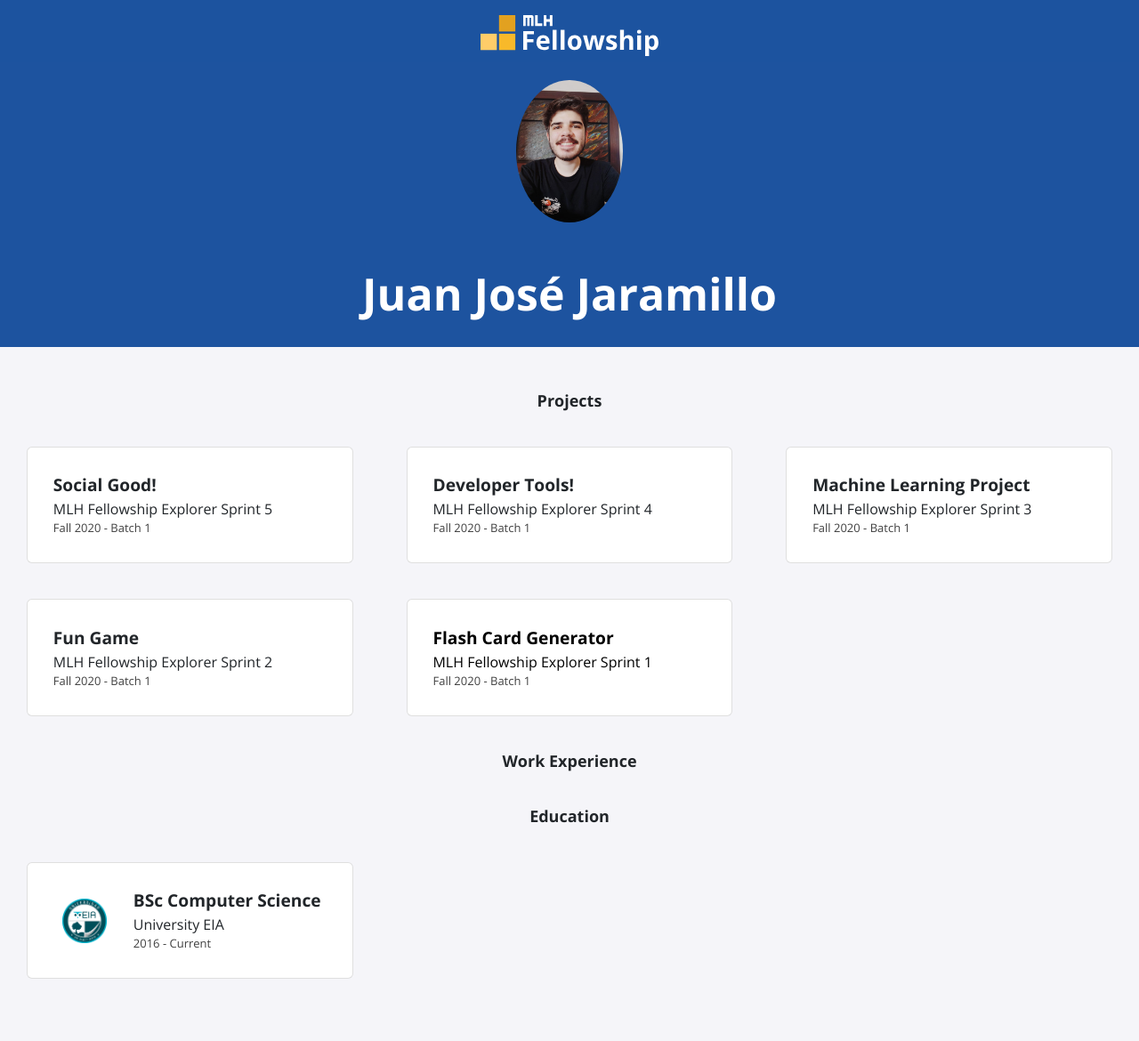
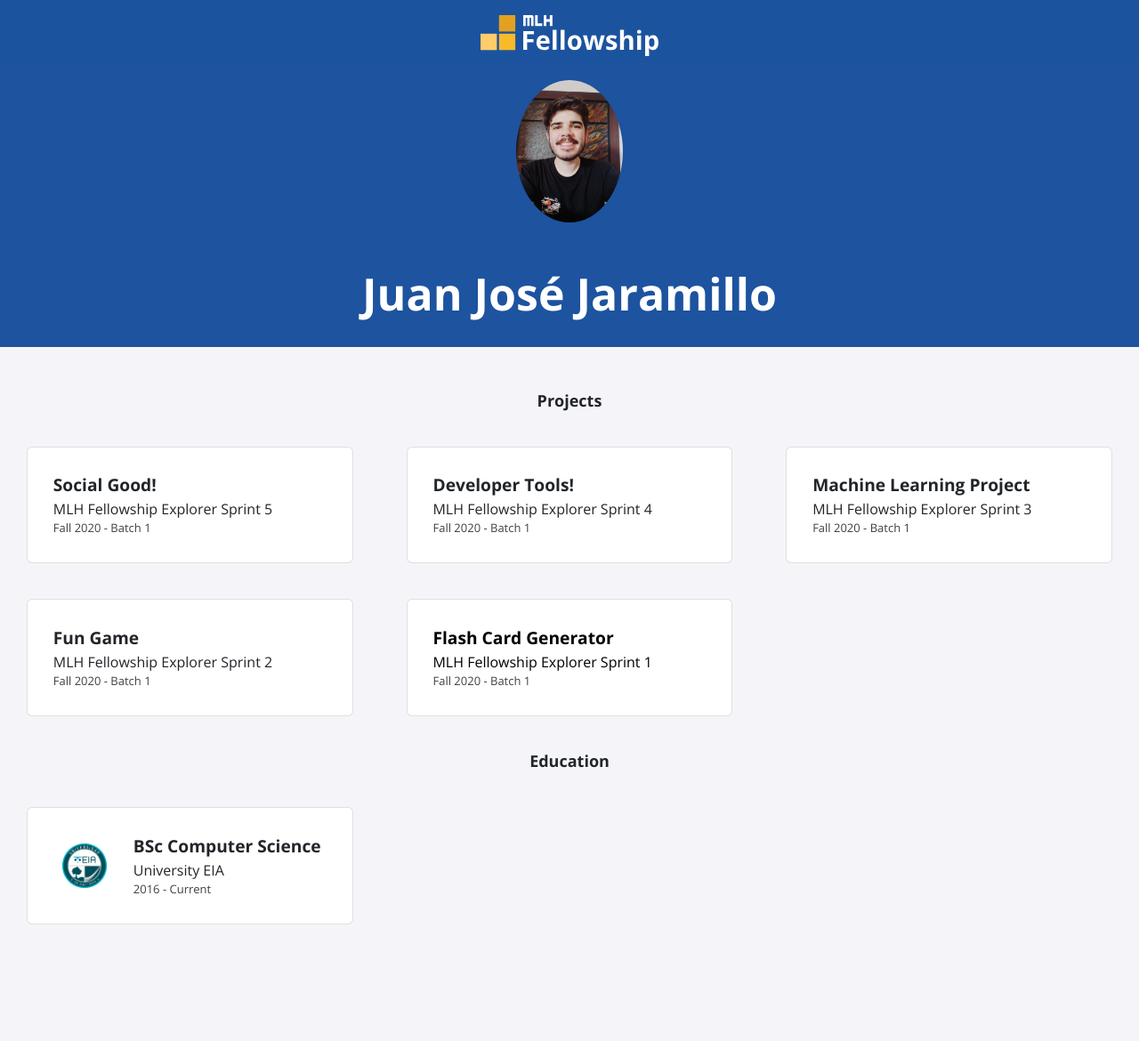
Before and after one commit to JuanJoseJ/JuanJoseJ.github.io, a Jekyll site: the page built from index.html, in a window 1280 px wide. Shown: the whole page at 89% size. Built offline with Jekyll 4.4.1, drawn with Linux system fonts in a browser that asks for light colours; nearby versions of some CDN libraries; after the commit the page ends 1109 px from its top, so only the background shows below that.

Commit message:
Update index.html

```diff
--- a/index.html
+++ b/index.html
@@ -11,8 +11,6 @@
 
     {% include projects.html %}
 
-    {% include experience.html %}
-
     {% include education.html %}
 </body>
 
```
